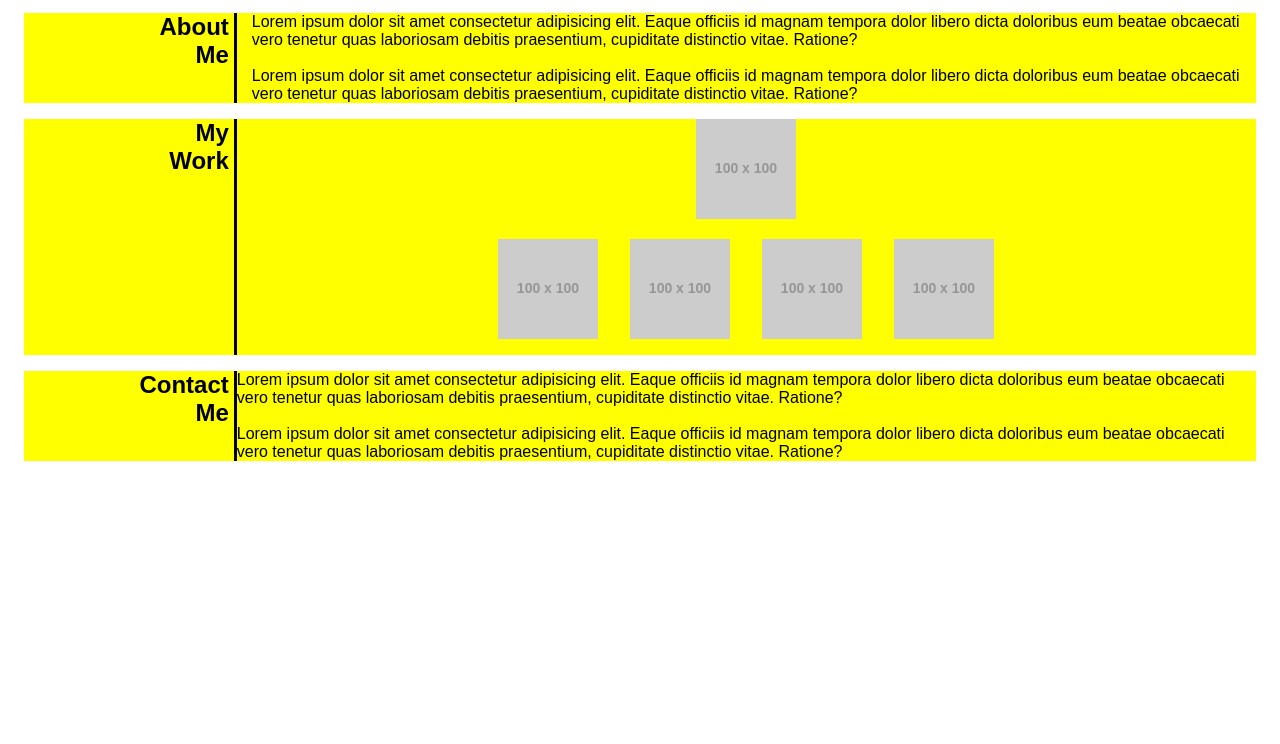
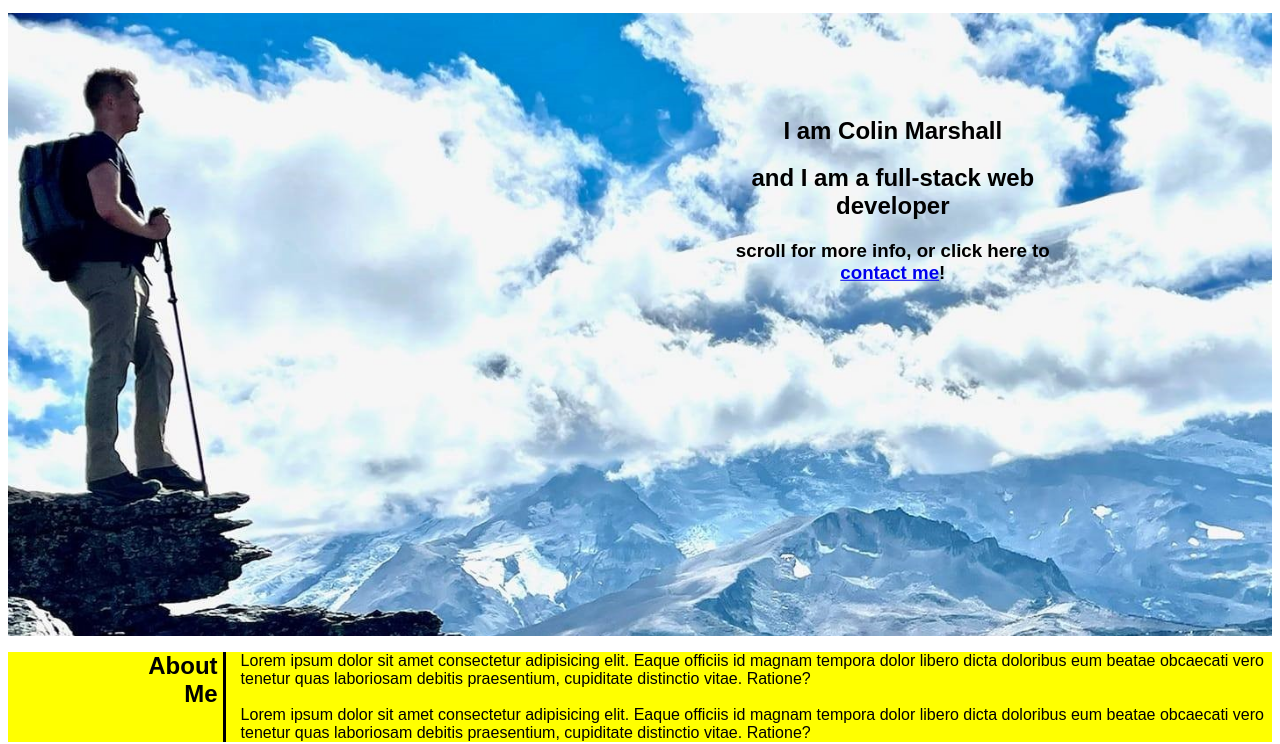
Before and after one commit to CascadeColin/My-Portfolio, a plain HTML site: page index.html in a window 1280 px wide. Shown: the part 79-823 px from the top of the page. Before the commit the page ends 800 px from the top, so only its background shows below. Drawn offline with Linux system fonts and the light colour scheme; placeholder pictures from the web are drawn by us.

Commit message:
added bg img and text, added contact me

```diff
--- a/assets/css/style.css
+++ b/assets/css/style.css
@@ -47,7 +47,30 @@ nav a {
 .contentPadding {
   display: flex;
   flex-direction: column;
-  margin: 1rem;
+  margin: 1rem 0 1rem 0;
+}
+
+/* Profile image style */
+/* using a sizing technique I found online https://stackoverflow.com/questions/600743/how-to-get-div-height-to-auto-adjust-to-background-size */
+/* 1439x709 image size */
+.bgImage {
+  background-image: url(FB_banner_crop.jpg);
+  background-size: contain;
+  background-repeat: no-repeat;
+  width: 100%;
+  height: 0;
+  padding-top: 49.27%;
+  margin: 1rem 0 0 0;
+  position: relative;
+}
+
+.bgText {
+  text-align: center;
+  position: absolute;
+  top: 30%;
+  left: 70%;
+  transform: translate(-50%, -50%);
+  color: black;
 }
 
 /* Styles "About Me", "My Work", and "Contact Me" */
@@ -79,13 +102,6 @@ section aside h2 {
   margin-top: 0px;
 }
 
-section nav {
-  display: flex;
-  flex-wrap: wrap;
-  width: 100%;
-  justify-content: center;
-}
-
 section div {
   display: flex;
   justify-content: center;
@@ -95,45 +111,31 @@ section div {
 #imageColumn {
   display: flex;
   flex-direction: column;
-}
-/* section nav div {
-  display: flex;
-  flex-direction: row;
-  flex-wrap: wrap;
-  min-width: 100%;
-} */
-
-/* section nav div a img {
-  display: flex;
-  align-items: center;
-} */
-
-/* #myWorkContainer {
-  width: 100%;
-  display: flex;
-  flex-direction: row;
-  flex-wrap: wrap;
+  padding: 0 0 0 1rem;
 }
 
-#myWorkContainer div {
-  border: 1px solid black;
+#bigProject a img {
   width: 100%;
-}
-
-#myWorkContainer a {
-  border: 1px solid black;
-  width: 50%;
-} */
-
-/* #bigProject img {
-  display: flex;
-  flex-direction: row;
-  min-width: 100%;
   height: auto;
 }
 
-#myWorkContainer a {
+#smallProject a img {
+  display: flex;
+  width: 90%;
+  height: auto;
+}
+
+#imageColumn nav a img {
+  width: 50%;
+  height: auto;
+}
+
+/* Styles "Contact Me" */
+
+section div ul {
   display: flex;
   flex-direction: row;
-  min-width: 50%;
-} */
+  justify-content: space-evenly;
+  width: 100%;
+  align-items: center;
+}
--- a/index.html
+++ b/index.html
@@ -1,10 +1,10 @@
 <!-- ACCEPTANCE CRITERIA -->
-<!--- 1) Name, Recent photo avatar, links to "about me", "portfolio", "contact me" in a navbar (header)   -->
-<!-- 2) Working anchors that link the navbar to items on the webpage -->
-<!-- 3) "First Application" should be larger than the other items and list first (see Figma) -->
-<!-- 4) When user clicks on img of application it takes them to that application (but we don't have any...?) -->
+<!-- DONE 1) Name, Recent photo avatar, links to "about me", "portfolio", "contact me" in a navbar (header)   -->
+<!-- DONE 2) Working anchors that link the navbar to items on the webpage -->
+<!-- DONE 3) "First Application" should be larger than the other items and list first (see Figma) -->
+<!-- DONE 4) When user clicks on img of application it takes them to that application (but we don't have any...?) -->
 <!-- 5) webpage is responsive to phones, tablets, and desktop (media queries, etc) -->
-<!-- 6) Resembles the mockup found in /images -->
+<!-- DONE 6) Resembles the mockup found in /images -->
 <!-- 7) Write a README -->
 
 <!DOCTYPE html>
@@ -23,22 +23,29 @@
       <div id="header">
         <h2 id="headerFloatLeft">Colin Marshall's Portfolio</h2>
         <nav>
-          <a href="#">About Me</a>
-          <a href="#">My Work</a>
-          <a href="#">Contact Me</a>
+          <a href="#about-me">About Me</a>
+          <a href="#my-work">My Work</a>
+          <a href="#contact-me">Contact Me</a>
         </nav>
       </div>
     </header>
 
     <!-- ADD HREF CONTENT WHEN IT IS BUILT -->
 
-    <!-- INPUT header img and "cool subtitle" here -->
-    <!-- ////////////////////////////////////// -->
-    <!-- INPUT header img and "cool subtitle" here -->
+    <div class="bgImage">
+      <div class="bgText">
+        <h2>I am Colin Marshall</h2>
+        <h2>and I am a full-stack web developer</h2>
+        <h3>
+          scroll for more info, or click here to
+          <a href="#contact-me">contact me</a>!
+        </h3>
+      </div>
+    </div>
 
     <div class="contentPadding">
       <!-- "About Me" -->
-      <section>
+      <section id="about-me">
         <aside>
           <h2>About<br />Me</h2>
         </aside>
@@ -55,85 +62,65 @@
         </article>
       </section>
       <!-- "My Work" -->
-      <section>
+      <section id="my-work">
         <aside>
           <h2>My<br />Work</h2>
         </aside>
         <div id="imageColumn">
-          <div>
-            <a href="https://via.placeholder.com/100"
-              ><img
-                src="https://via.placeholder.com/100"
-                alt="New projects will go here!"
-              />
-            </a>
-            <!-- <a href="https://cascadecolin.github.io/Week1Refactoring/">
-            <img
-              src="./assets/images/Horiseon_Colin.png"
-              alt="My First Project"
-            />
-          </a> -->
-          </div>
-          <!-- add hw1 screenshot -->
-          <!-- image container -->
-          <nav>
-            <!-- <div>
-            <a href="https://via.placeholder.com/100"
-            ><img
-              src="https://via.placeholder.com/100"
-              alt="New projects will go here!"
-            />
-          </a>
+          <div id="bigProject">
             <a href="https://cascadecolin.github.io/Week1Refactoring/">
               <img
                 src="./assets/images/Horiseon_Colin.png"
                 alt="My First Project"
               />
             </a>
-          </div> -->
-            <a href="https://via.placeholder.com/100"
+          </div>
+          <!-- add hw1 screenshot -->
+          <!-- image container -->
+          <div id="smallProject">
+            <a href="#"
               ><img
-                src="https://via.placeholder.com/100"
+                src="./assets/images/futureprojects.png"
                 alt="New projects will go here!"
               />
             </a>
-            <a href="https://via.placeholder.com/100"
+            <a href="#"
               ><img
-                src="https://via.placeholder.com/100"
+                src="./assets/images/futureprojects.png"
                 alt="New projects will go here!"
               />
             </a>
-            <a href="https://via.placeholder.com/100"
+
+            <a href="#"
               ><img
-                src="https://via.placeholder.com/100"
+                src="./assets/images/futureprojects.png"
                 alt="New projects will go here!"
               />
             </a>
-            <a href="https://via.placeholder.com/100"
+            <a href="#"
               ><img
-                src="https://via.placeholder.com/100"
+                src="./assets/images/futureprojects.png"
                 alt="New projects will go here!"
               />
             </a>
-          </nav>
+          </div>
         </div>
       </section>
       <!-- "Contact Me" -->
-      <section>
+      <section id="contact-me">
         <aside>
           <h2>Contact<br />Me</h2>
         </aside>
-        <article>
-          Lorem ipsum dolor sit amet consectetur adipisicing elit. Eaque
-          officiis id magnam tempora dolor libero dicta doloribus eum beatae
-          obcaecati vero tenetur quas laboriosam debitis praesentium, cupiditate
-          distinctio vitae. Ratione?<br /><br />
-
-          Lorem ipsum dolor sit amet consectetur adipisicing elit. Eaque
-          officiis id magnam tempora dolor libero dicta doloribus eum beatae
-          obcaecati vero tenetur quas laboriosam debitis praesentium, cupiditate
-          distinctio vitae. Ratione?
-        </article>
+        <div>
+          <ul>
+            <a href="https://github.com/CascadeColin">Github</a>
+            <a href="https://www.linkedin.com/in/colin-marshall-unlv/"
+              >LinkedIn</a
+            >
+            <a href="mailto: colin.marshall94@gmail.com">Email Me</a>
+            <a href="tel:702-506-5851">Call Me</a>
+          </ul>
+        </div>
       </section>
     </div>
   </body>
```
Also changed, not shown: assets/css/FB_banner_crop.jpg (added), assets/images/FB_banner_crop.jpg, assets/images/futureprojects.png, 1 other file.
